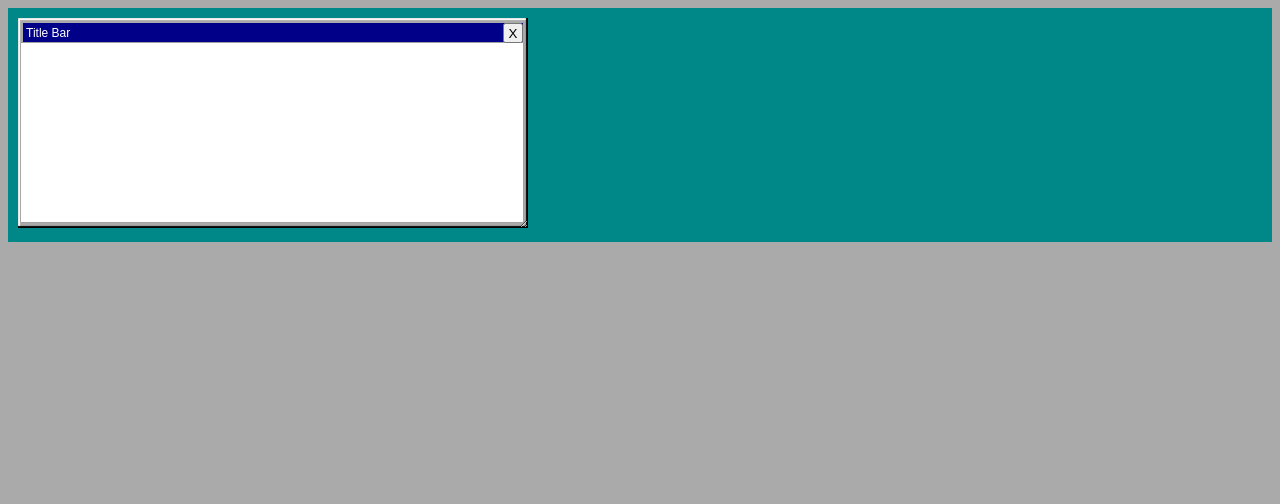
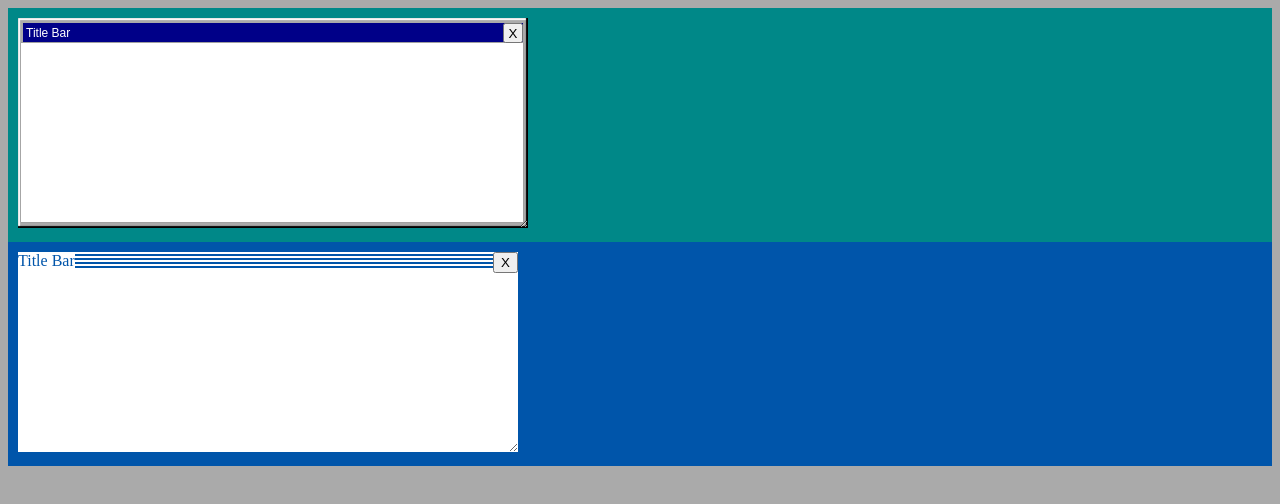
Before and after one commit to radishengine/drowsy, a plain HTML site: page windows-test.html in a window 1280 px wide. Drawn offline with Linux system fonts and the light colour scheme.

Commit message:
Update windows-test.html

```diff
--- a/windows-test.html
+++ b/windows-test.html
@@ -24,6 +24,10 @@
     height: 200px;
     width: 500px;
     resize: both;
+    overflow: auto;
+  }
+
+  .window-frame .content {
     overflow: auto;
   }
 
@@ -55,17 +59,41 @@
   }
   .window-frame.win95 .content {
     background: white;
-    overflow: auto;
     margin-top: 3px;
     height: calc(100% - 13px - 5px - 5px);
     box-shadow: -1px -1px 1px 1px white, -1px -1px 1px 1px black;
+  }
+
+  .desktop.workbench13 {
+    background: #05a;
+  }
+
+  .window-frame.workbench13 .title-bar {
+    background: repeating-linear-gradient(to bottom, white, white 2px,#05a 2px,#05a 4px);
+  }
+
+  .window-frame.workbench13 .title-text {
+    color: #05a;
+    background: white;
+  }
+
+  .window-frame.workbench13 .content {
+    background: #05a;
   }
 </style>
 
 <div class='desktop win95'>
   <div class='window-frame win95'>
     <button class='close-button'>X</button>
-    <div class='title-bar'>Title Bar</div>
+    <div class='title-bar'><span class='title-text'>Title Bar</span></div>
+    <div class='content'></div>
+  </div>
+</div>
+
+<div class='desktop workbench13'>
+  <div class='window-frame workbench13'>
+    <button class='close-button'>X</button>
+    <div class='title-bar'><span class='title-text'>Title Bar</span></div>
     <div class='content'></div>
   </div>
 </div>
```
